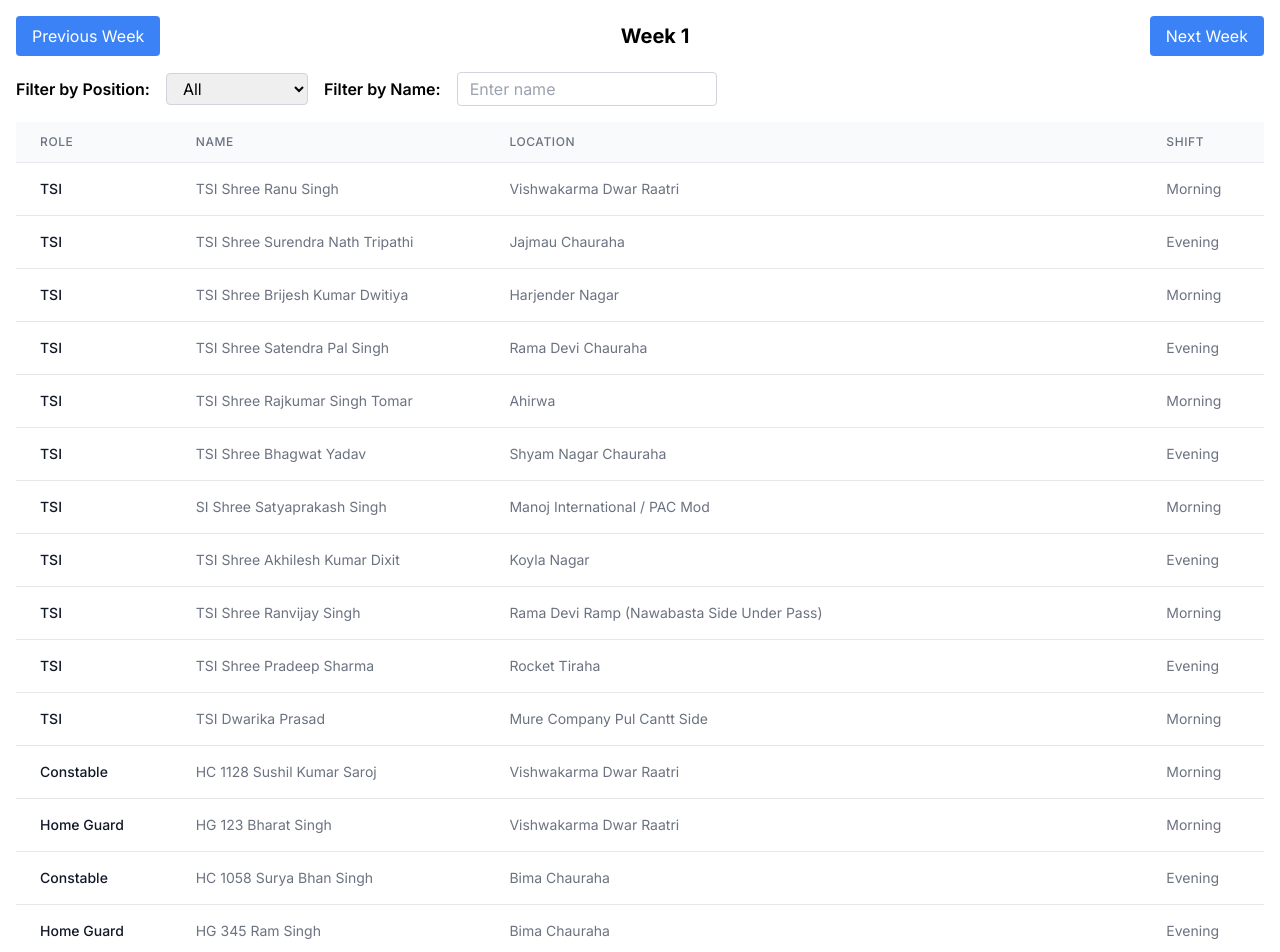
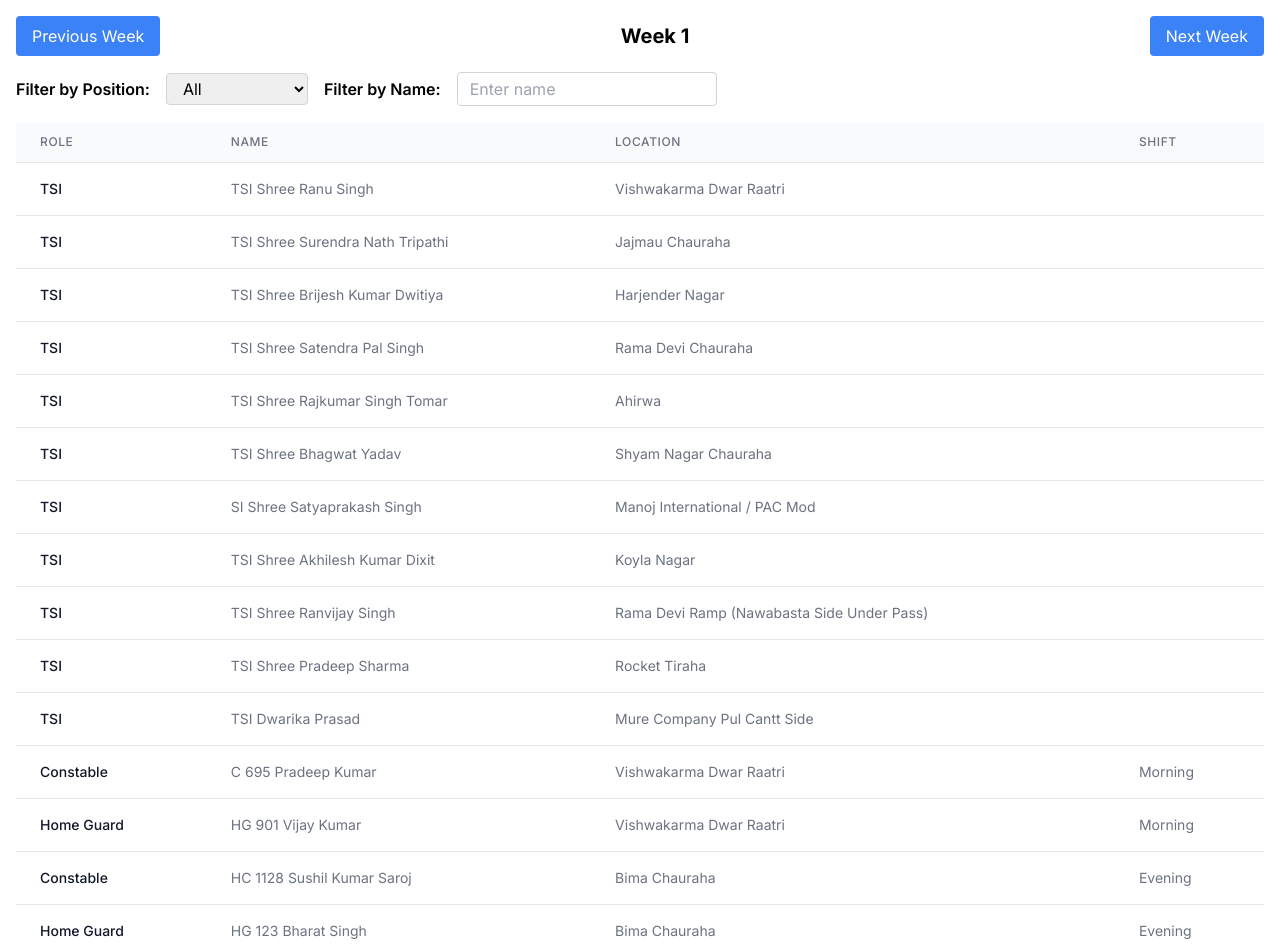
Before and after one commit to Tejaswgupta/hrms, a Next.js app: page / in a window 1280 px wide. Shown: the top 952 px of the page. Built offline with nearby package versions, Linux system fonts and the light colour scheme.

Commit message:
shift update

```diff
--- a/components/component/ScheduleForRotation.tsx
+++ b/components/component/ScheduleForRotation.tsx
@@ -103,24 +103,24 @@ const rotatePersonnel = (weekNumber: number) => {
 
   shuffledTSIs.forEach((tsi, index) => {
     const tsiJunction = junctions[index % junctions.length];
-    const shift = shifts[index % shifts.length];
-    schedule.details.push({ role: 'TSI', name: tsi.name, location: tsiJunction.id, shift });
+    schedule.details.push({ role: 'TSI', name: tsi.name, location: tsiJunction.id, shift: '' }); // TSI does not get a shift
   });
 
   let personnelIndex = 0;
 
   junctions.forEach((junction) => {
     junction.subJunctions.forEach((subJunction, subIndex) => {
-      const constableIndex = (weekNumber + personnelIndex) % shuffledConstables.length;
-      const homeGuardIndex = (weekNumber + personnelIndex) % shuffledHomeGuards.length;
+      if (personnelIndex < shuffledConstables.length) {
+        const constable = shuffledConstables[personnelIndex];
+        const shift = shifts[personnelIndex % shifts.length];
+        schedule.details.push({ role: 'Constable', name: constable.name, location: subJunction, shift });
+      }
 
-      const constable = shuffledConstables[constableIndex];
-      const homeGuard = shuffledHomeGuards[homeGuardIndex];
-
-      const shift = shifts[personnelIndex % shifts.length];
-
-      schedule.details.push({ role: 'Constable', name: constable.name, location: subJunction, shift });
-      schedule.details.push({ role: 'Home Guard', name: homeGuard.name, location: subJunction, shift });
+      if (personnelIndex < shuffledHomeGuards.length) {
+        const homeGuard = shuffledHomeGuards[personnelIndex];
+        const shift = shifts[personnelIndex % shifts.length];
+        schedule.details.push({ role: 'Home Guard', name: homeGuard.name, location: subJunction, shift });
+      }
 
       personnelIndex++;
     });
```
